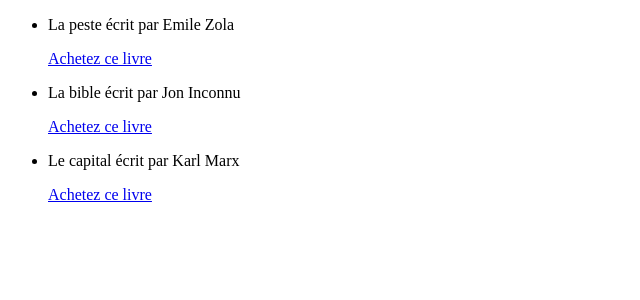
After one commit to formfs/php, a PHP site: page /book.php in a window 1280 px wide. The commit adds this page. Shown: the top 300 px of the page, without its empty margins (0-640 px from the left). Run offline with PHP 8.4, Linux system fonts and the light colour scheme.

Commit message:
Parcour tableau forEach

```diff
--- /dev/null
+++ b/book.php
@@ -0,0 +1,42 @@
+<!DOCTYPE html>
+<html lang="en">
+<head>
+    <meta charset="UTF-8">
+    <meta name="viewport" content="width=device-width, initial-scale=1.0">
+    <title>Book</title>
+</head>
+<body>
+
+<?php
+$books = [
+    [
+        "name" => "La peste",
+        "author" => "Emile Zola",
+        "achatUrl" => "http://example.com/zola"
+    ],
+    [
+        "name" => "La bible",
+        "author" => "Jon Inconnu",
+        "achatUrl" => "http://example.com/bible"
+    ],
+    [
+        "name" => "Le capital",
+        "author" => "Karl Marx",
+        "achatUrl" => "http://example.com/marx"
+    ]
+];
+?>
+
+<ul>
+    <?php foreach ($books as $book): ?>
+        <li>
+            <p><?=$book['name']?> écrit par <?= $book['author'] ?></p>
+            <p><a href="<?=$book['achatUrl'] ?>">Achetez ce livre</a></p>
+        </li>
+    <?php endforeach ?>
+
+</ul>
+
+
+</body>
+</html>
```
Also changed, not shown: index.php (+65 -0 lines).
